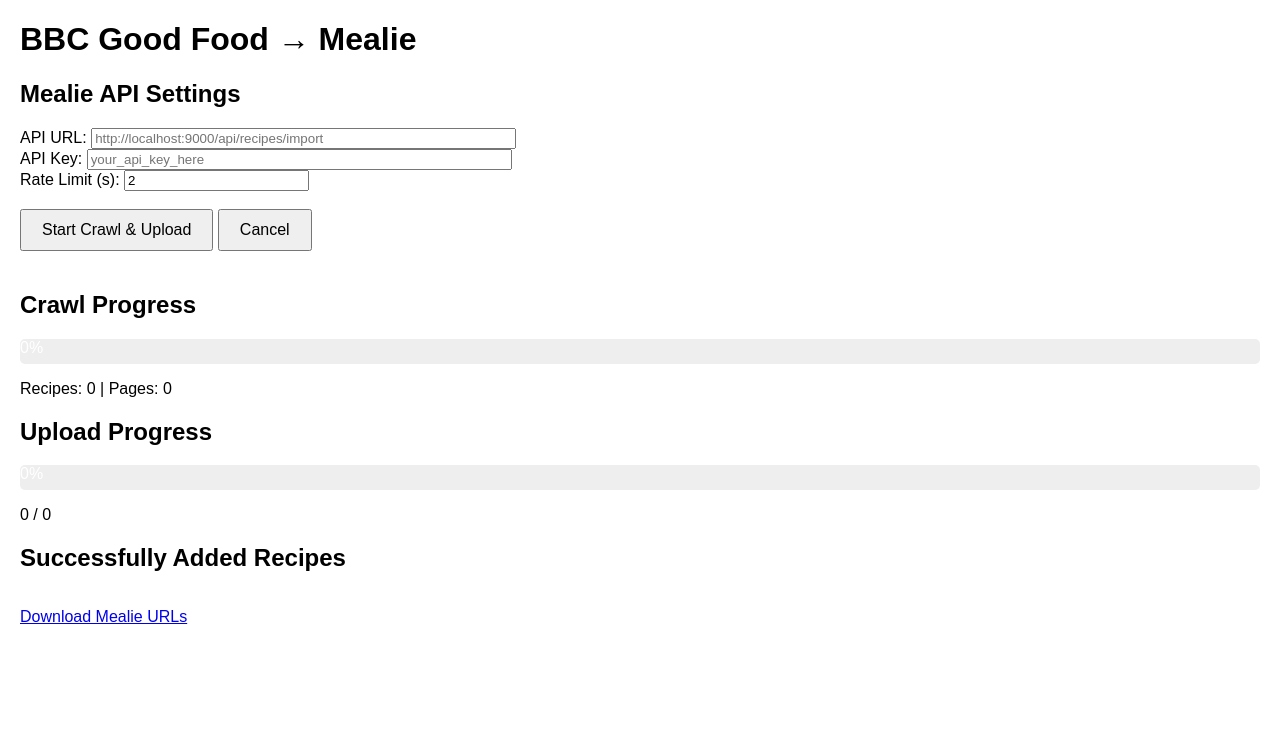
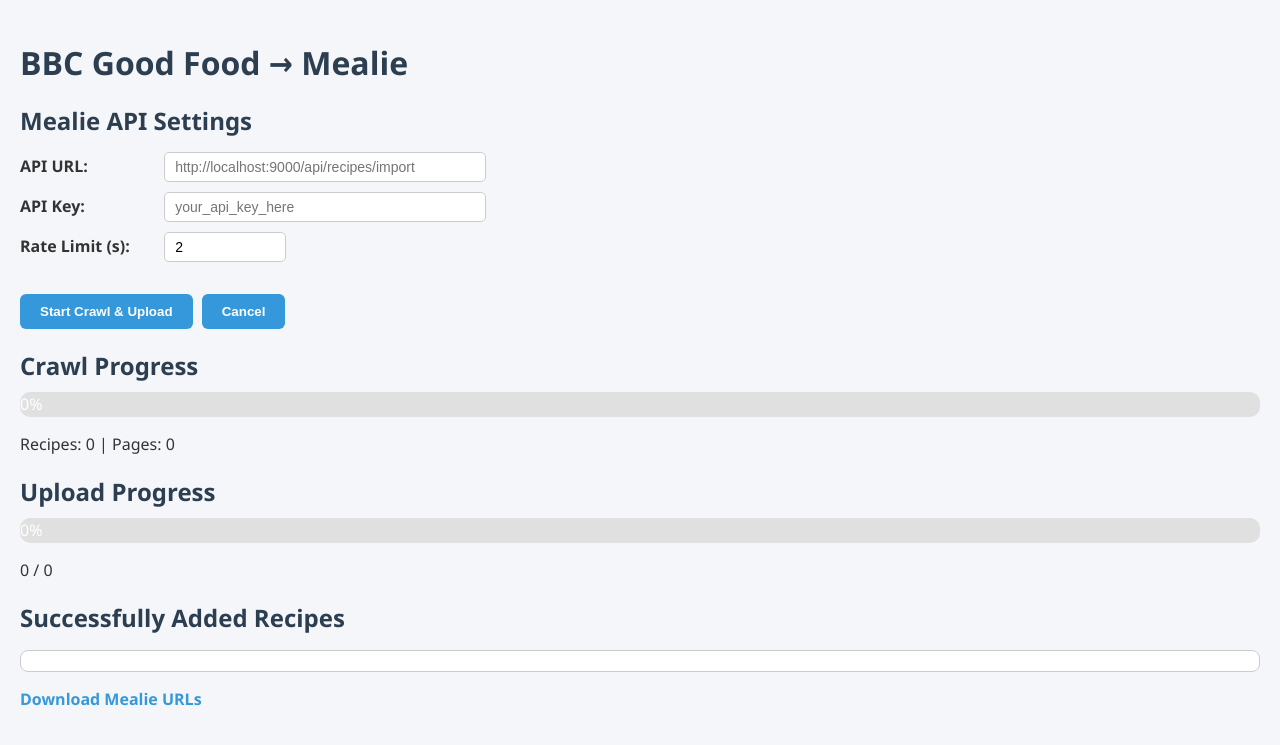
Before and after one commit to anthonyhales/bbc_goodfood_docker, a FastAPI app: page / in a window 1280 px wide. Shown: the top 745 px of the page. Run offline with FastAPI, Linux system fonts and the light colour scheme.

Commit message:
Update style.css

```diff
--- a/app/static/style.css
+++ b/app/static/style.css
@@ -1,4 +1,136 @@
-body{font-family:Arial;margin:20px;}
-button{padding:10px 20px;font-size:16px;margin-bottom:20px;}
-#crawlBar,#uploadBar{width:100%;height:25px;background:#eee;border-radius:5px;overflow:hidden;margin-bottom:5px;}
-#crawlInner,#uploadInner{height:100%;width:0%;background:#4CAF50;text-align:center;color:white;}
+/* General body */
+body {
+    font-family: 'Segoe UI', Tahoma, Geneva, Verdana, sans-serif;
+    background-color: #f4f6f9;
+    margin: 0;
+    padding: 20px;
+    color: #333;
+}
+
+/* Headings */
+h1, h2 {
+    color: #2c3e50;
+    margin-bottom: 10px;
+}
+
+/* Container for all cards */
+.container {
+    max-width: 900px;
+    margin: 0 auto;
+}
+
+/* Card style */
+.card {
+    background: #fff;
+    border-radius: 10px;
+    padding: 20px;
+    margin: 15px 0;
+    box-shadow: 0 4px 8px rgba(0,0,0,0.1);
+    transition: transform 0.2s;
+}
+
+.card:hover {
+    transform: translateY(-2px);
+}
+
+/* Labels and inputs */
+label {
+    display: inline-block;
+    width: 140px;
+    font-weight: bold;
+    margin-top: 5px;
+}
+
+input[type="text"], input[type="number"] {
+    padding: 6px 10px;
+    margin: 5px 0;
+    border-radius: 5px;
+    border: 1px solid #ccc;
+    width: 300px;
+    font-size: 14px;
+}
+
+input[type="number"] {
+    width: 100px;
+}
+
+/* Buttons */
+button {
+    padding: 10px 20px;
+    margin: 5px 5px 0 0;
+    border: none;
+    border-radius: 6px;
+    background-color: #3498db;
+    color: white;
+    cursor: pointer;
+    font-weight: bold;
+    transition: background-color 0.2s, transform 0.2s;
+}
+
+button:hover {
+    background-color: #2980b9;
+    transform: translateY(-1px);
+}
+
+/* Progress bars */
+#crawlBar, #uploadBar {
+    width: 100%;
+    background-color: #e0e0e0;
+    border-radius: 10px;
+    margin: 5px 0;
+    height: 25px;
+    position: relative;
+}
+
+#crawlInner, #uploadInner {
+    height: 100%;
+    background: linear-gradient(90deg, #3498db, #2980b9);
+    text-align: center;
+    line-height: 25px;
+    color: white;
+    border-radius: 10px;
+    width: 0%;
+    transition: width 0.5s;
+}
+
+/* Recipe list */
+#recipeList {
+    max-height: 300px;
+    overflow-y: auto;
+    background: #fff;
+    border-radius: 8px;
+    padding: 10px;
+    border: 1px solid #ccc;
+}
+
+#recipeList li {
+    padding: 6px;
+    border-bottom: 1px solid #eee;
+    font-size: 14px;
+}
+
+#recipeList li:nth-child(even) {
+    background-color: #f9f9f9;
+}
+
+/* Links */
+a {
+    color: #3498db;
+    text-decoration: none;
+    font-weight: bold;
+}
+
+a:hover {
+    text-decoration: underline;
+}
+
+/* Responsive */
+@media (max-width: 600px) {
+    input[type="text"], input[type="number"] {
+        width: 100%;
+    }
+    label {
+        display: block;
+        margin-top: 10px;
+    }
+}
```
